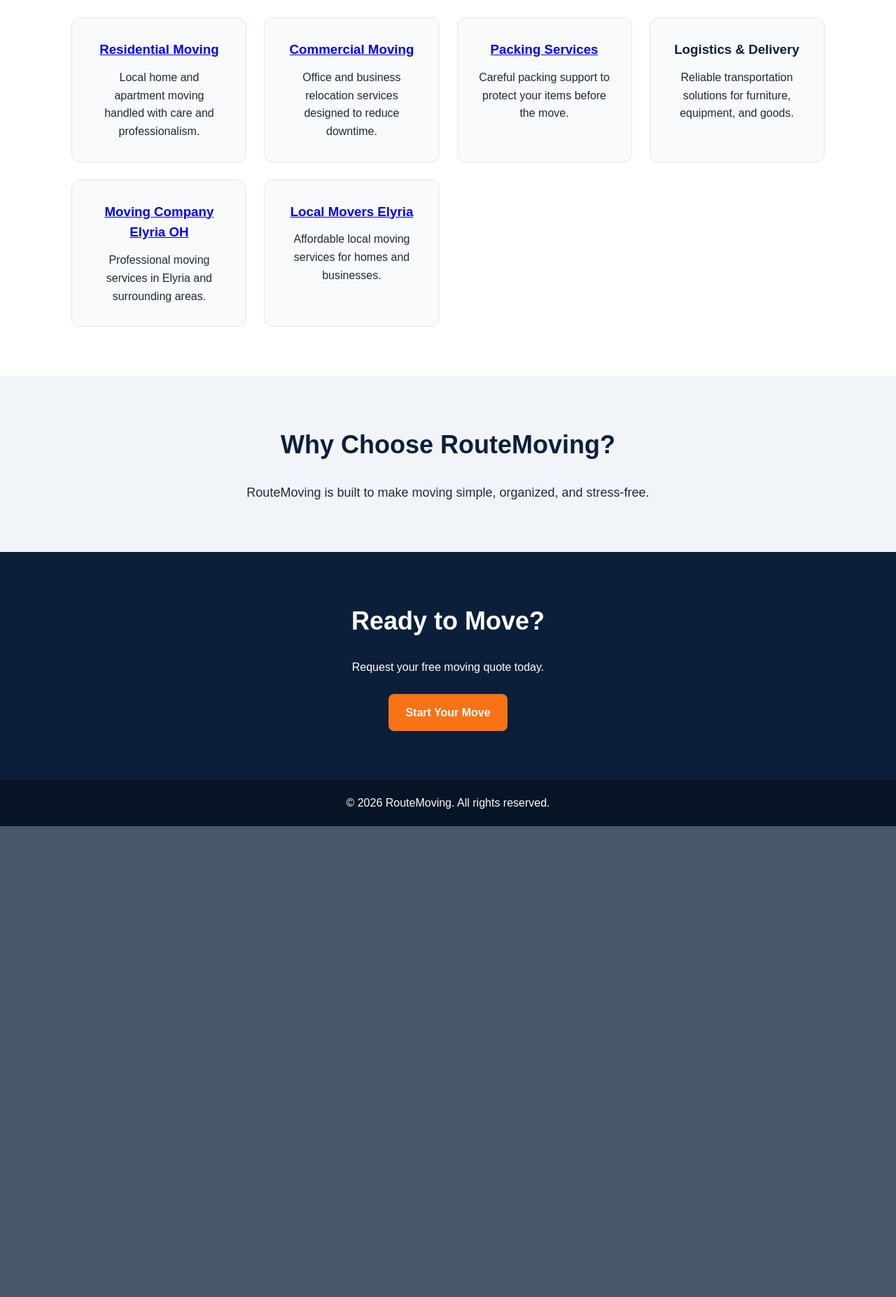
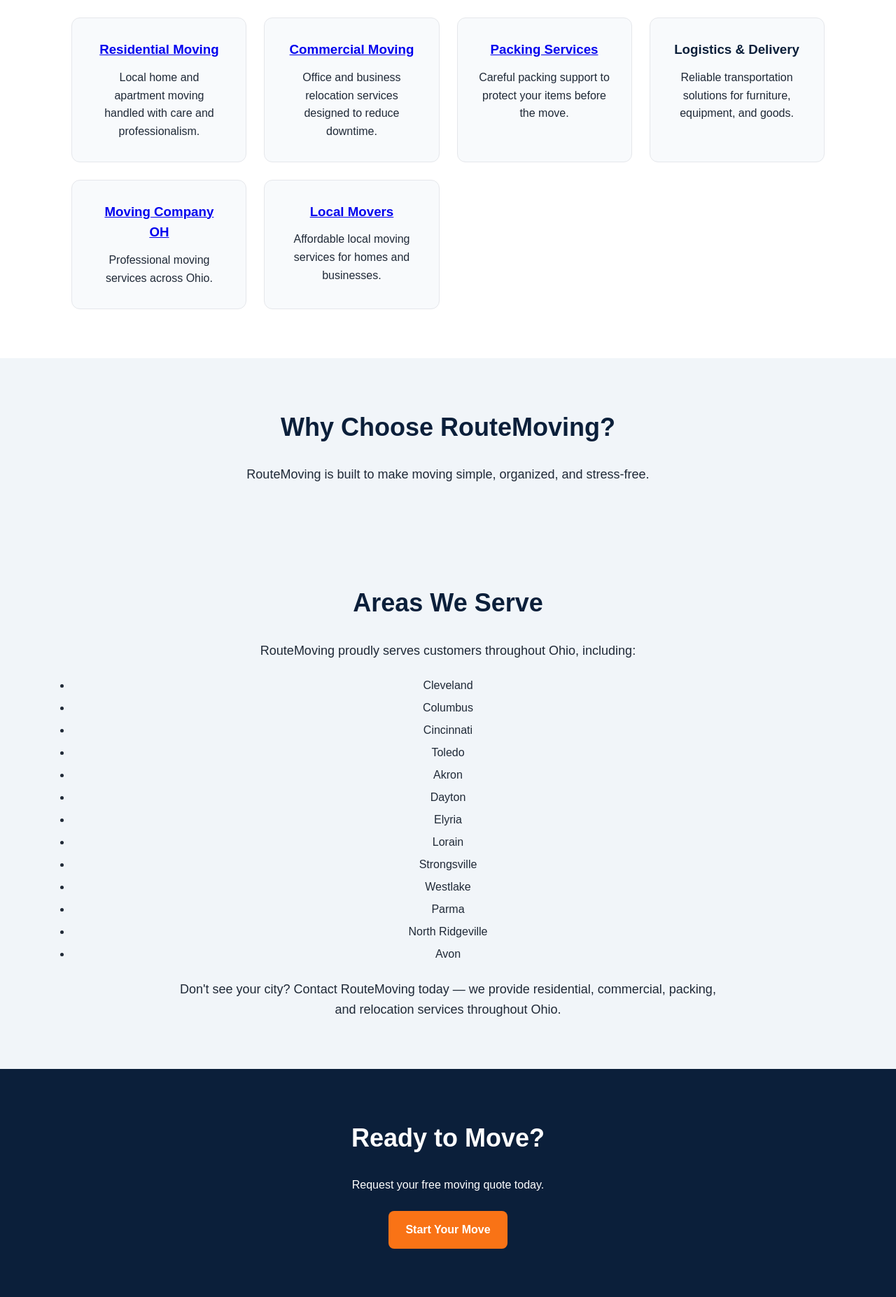
Before and after one commit to Betrand1999/routemoving, a Flask app: page / in a window 1280 px wide. Shown: the part 885-2739 px from the top of the page at 70% size. Before the commit the page ends 2066 px from the top, so only its background shows below. Run offline with Flask 3, Linux system fonts and the light colour scheme.

Commit message:
Improve SEO pages and favicon support

```diff
--- a/templates/index.html
+++ b/templates/index.html
@@ -4,11 +4,13 @@
     <meta charset="UTF-8" />
     <meta name="viewport" content="width=device-width, initial-scale=1.0" />
 
-    <title>RouteMoving | Moving Company OH</title>
+    <title>
+      RouteMoving | Residential, Commercial & Packing Services Across Ohio
+    </title>
 
     <meta
       name="description"
-      content="RouteMoving provides professional residential, commercial, packing, and relocation services in Elyria, Ohio and surrounding areas."
+      content="RouteMoving provides residential, commercial, packing, and relocation services across Ohio. Reliable, professional, and stress-free moving solutions."
     />
 
     <!-- Favicon -->
@@ -127,15 +129,15 @@
 
         <div class="card">
           <h3>
-            <a href="/moving-company-elyria-oh"> Moving Company Elyria OH </a>
+            <a href="/moving-company-elyria-oh"> Moving Company OH </a>
           </h3>
 
-          <p>Professional moving services in Elyria and surrounding areas.</p>
+          <p>Professional moving services across Ohio.</p>
         </div>
 
         <div class="card">
           <h3>
-            <a href="/local-movers-elyria"> Local Movers Elyria </a>
+            <a href="/local-movers-elyria"> Local Movers </a>
           </h3>
 
           <p>Affordable local moving services for homes and businesses.</p>
@@ -149,6 +151,34 @@
 
       <p>
         RouteMoving is built to make moving simple, organized, and stress-free.
+      </p>
+    </section>
+
+    <!-- Areas We Serve -->
+    <section class="about-preview">
+      <h2>Areas We Serve</h2>
+
+      <p>RouteMoving proudly serves customers throughout Ohio, including:</p>
+
+      <ul style="margin-top: 20px; line-height: 2">
+        <li>Cleveland</li>
+        <li>Columbus</li>
+        <li>Cincinnati</li>
+        <li>Toledo</li>
+        <li>Akron</li>
+        <li>Dayton</li>
+        <li>Elyria</li>
+        <li>Lorain</li>
+        <li>Strongsville</li>
+        <li>Westlake</li>
+        <li>Parma</li>
+        <li>North Ridgeville</li>
+        <li>Avon</li>
+      </ul>
+
+      <p style="margin-top: 20px">
+        Don't see your city? Contact RouteMoving today — we provide residential,
+        commercial, packing, and relocation services throughout Ohio.
       </p>
     </section>
 
```
